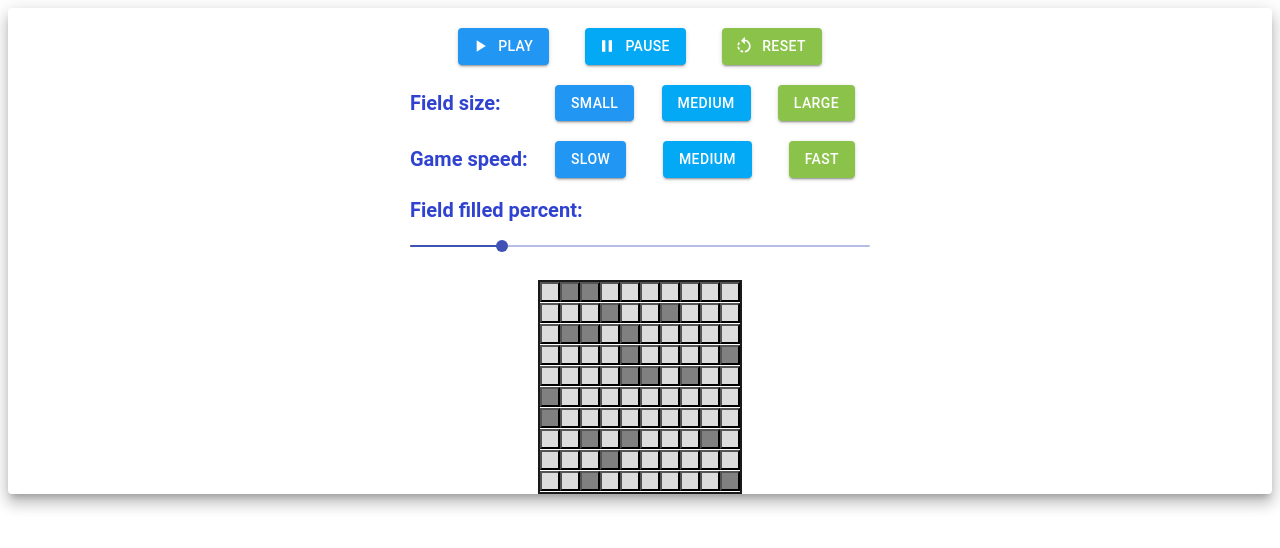
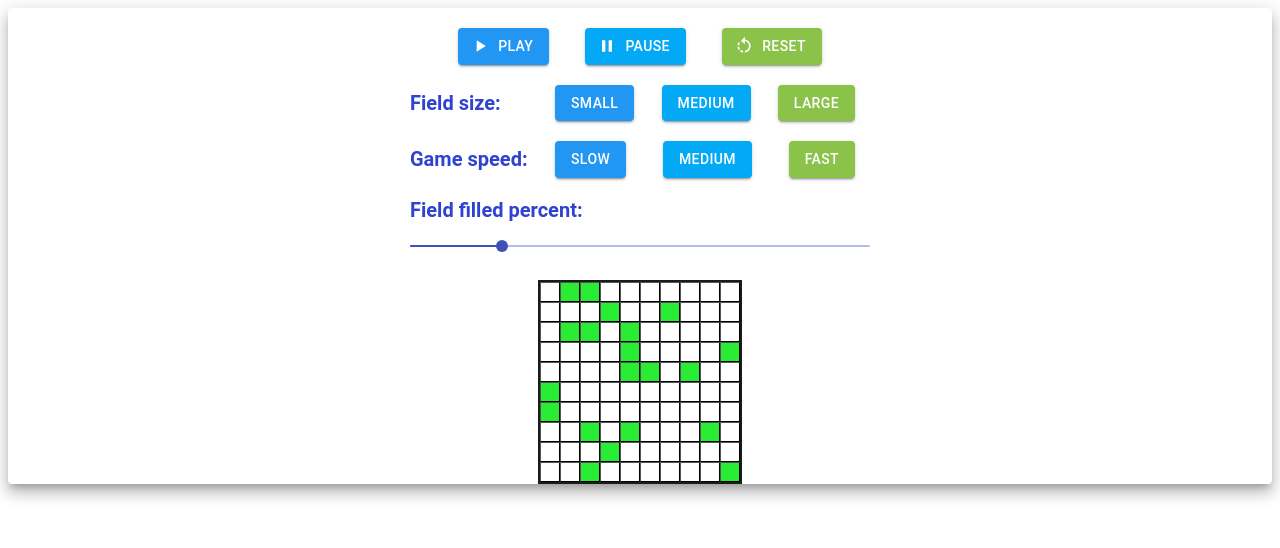
Before and after one commit to sLokhin/otus-repo-react, a React app: page / in a window 1280 px wide. Shown: the top 548 px of the page. Built offline with nearby package versions, Linux system fonts and the light colour scheme.

Commit message:
no-br PixelField

```diff
--- a/src/Components/Pixel/Pixel.tsx
+++ b/src/Components/Pixel/Pixel.tsx
@@ -4,12 +4,9 @@ import styled from "@emotion/styled";
 const Button = styled.button<ButtonProps>((props: ButtonProps) => ({
   width: "20px",
   height: "20px",
-  backgroundColor: props.filled ? "grey" : "gainsboro",
+  borderWidth: "1px",
+  backgroundColor: props.filled ? "#28ed34" : "#ffffff",
 }));
-
-const PixelDiv = styled.div`
-  display: inline-block;
-`;
 
 type PixelProps = {
   filled: boolean;
@@ -27,12 +24,6 @@ export const Pixel: FC<PixelProps> = (props: PixelProps) => {
   };
 
   return (
-    <PixelDiv className="pixel-wrapper">
-      <Button
-        className="pixel"
-        onClick={onClickHandler}
-        filled={filled}
-      ></Button>
-    </PixelDiv>
+    <Button className="pixel" onClick={onClickHandler} filled={filled}></Button>
   );
 };
--- a/src/Components/PixelField/PixelField.tsx
+++ b/src/Components/PixelField/PixelField.tsx
@@ -1,5 +1,10 @@
 import React, { FC } from "react";
 import { Pixel } from "../Pixel/Pixel";
+import styled from "@emotion/styled";
+
+const PixelRow = styled.div`
+  display: flex;
+`;
 
 interface PixelFieldProps {
   pixelStatesMatrix: boolean[][];
@@ -13,14 +18,10 @@ export const PixelField: FC<PixelFieldProps> = (props: PixelFieldProps) => {
       className="pixel-field"
       style={{ display: "inline-block", border: "2px solid #1a1a1a" }}
     >
-      {pixelStatesMatrix.reduce(
-        (
-          result: Array<React.ReactNode[] | React.ReactNode>,
-          row: boolean[],
-          x: number
-        ): Array<React.ReactNode[] | React.ReactNode> => {
-          result.push(
-            row.map(
+      {pixelStatesMatrix.map((row: boolean[], x: number) => {
+        return (
+          <PixelRow className="pixel-row" key={`row-${x}`}>
+            {row.map(
               (filled: boolean, y: number): React.ReactNode => {
                 return (
                   <Pixel
@@ -32,13 +33,10 @@ export const PixelField: FC<PixelFieldProps> = (props: PixelFieldProps) => {
                   />
                 );
               }
-            ),
-            <br key={x} />
-          );
-          return result;
-        },
-        [] as Array<React.ReactNode[] | React.ReactNode>
-      )}
+            )}
+          </PixelRow>
+        );
+      })}
     </div>
   );
 };
```
